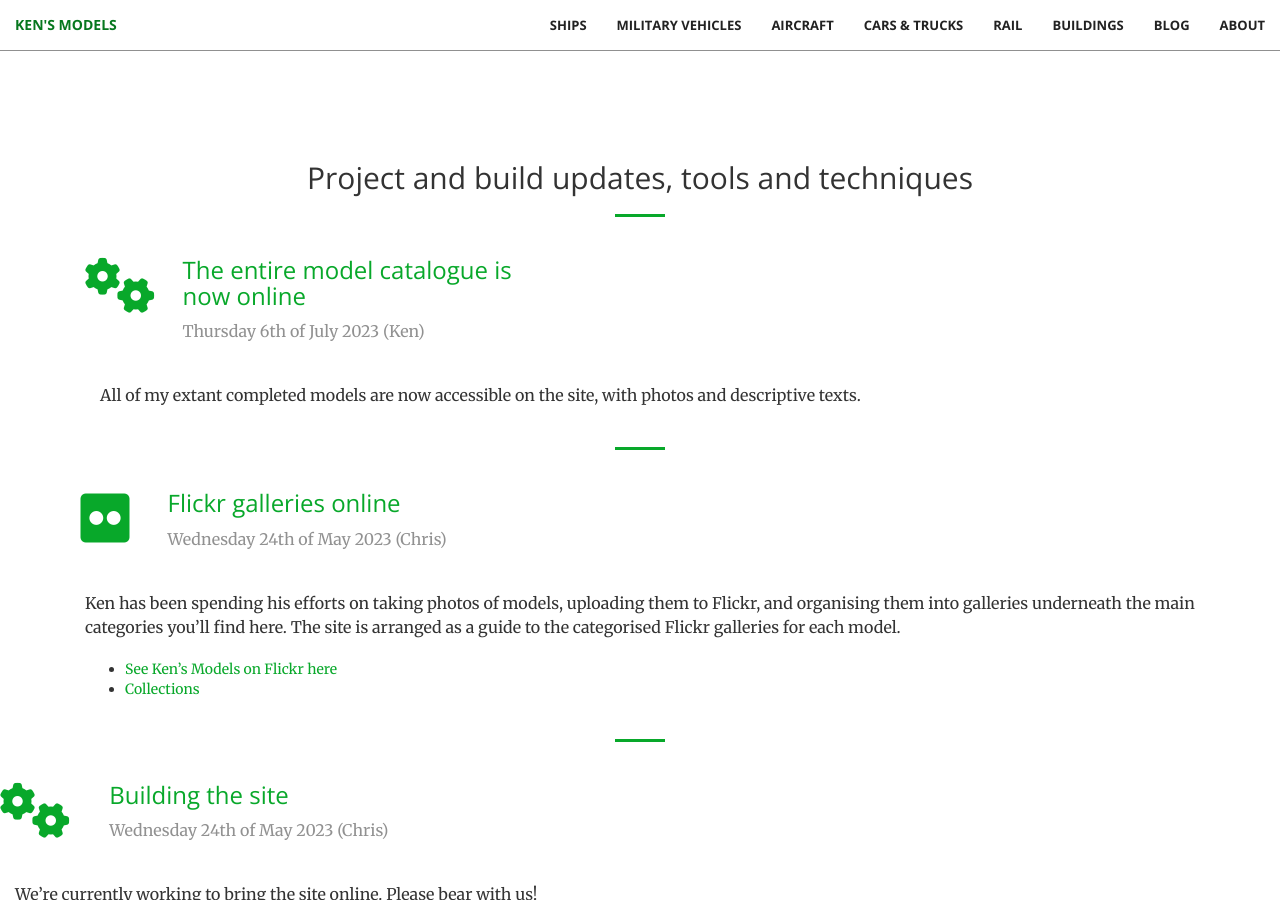
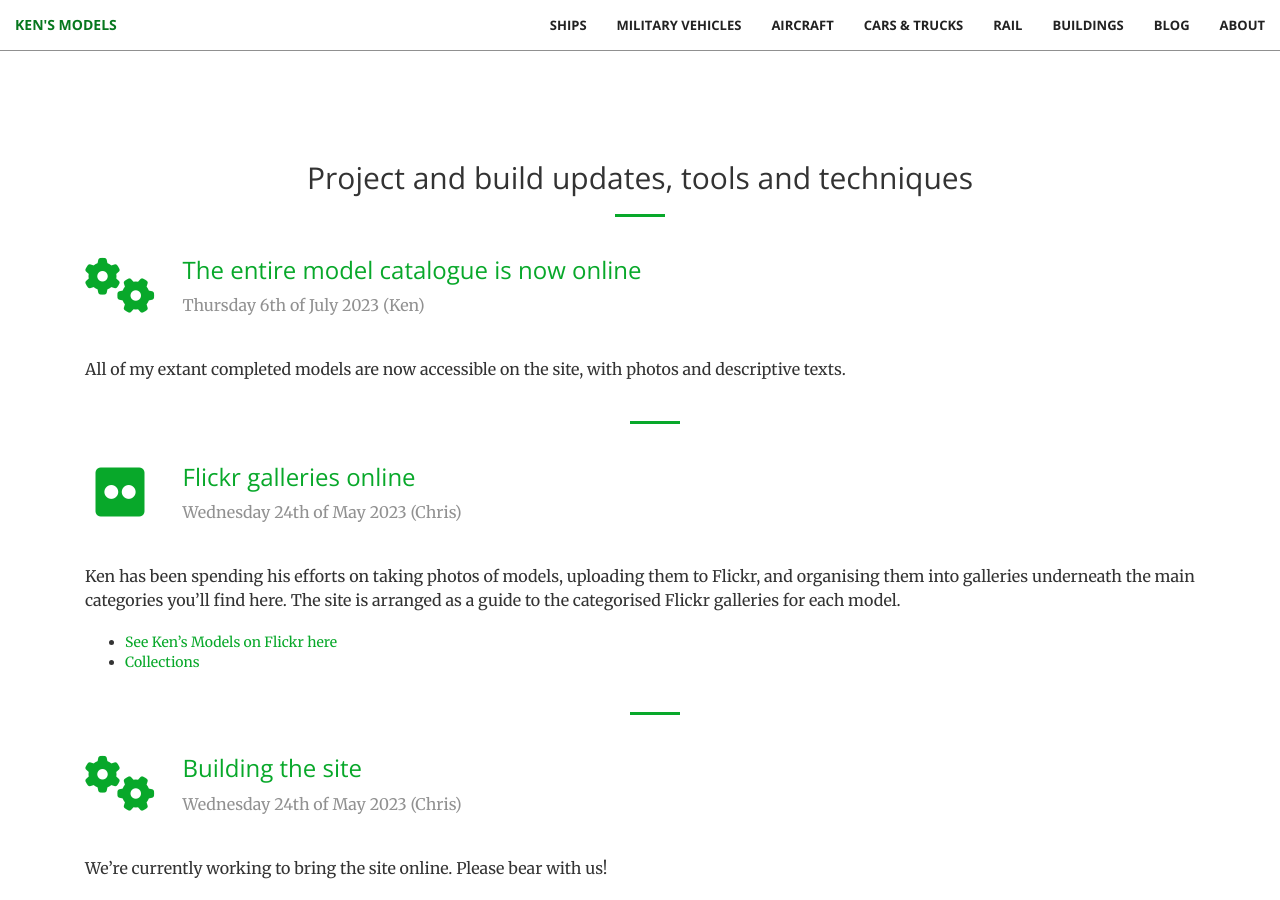
Before and after one commit to chrusty/kens-models.github.io, a Jekyll site: the page built from index.html, in a window 1280 px wide and 900 px high, scrolled down 1560 px. Built offline with Jekyll 4.4.1, drawn with Linux system fonts in a browser that asks for light colours; nearby versions of some CDN libraries; library files that are not in the unit come from our copies.

Commit message:
Fixing blog list layout

```diff
--- a/_includes/blog.html
+++ b/_includes/blog.html
@@ -11,22 +11,22 @@
         </div>
         <div class="container">
 
+            {% for post in site.posts %}
+
             <div class="container">
-
-                {% for post in site.posts %}
 
                 <div class="row">
                     <div class="col-lg-1 text-left">
                         <br>
                         <i class="fa fa-4x {{ post.icon }} text-primary"></i>
                     </div>
-                    <div class="col-lg-4 text-left">
+                    <div class="col-lg-8 text-left">
                         <a href="{{ post.url }}"><h3 class="text-primary">{{ post.title }}</h3></a>
                         <p class="text-muted">{{ post.time }} ({{ post.author }})</p>
                     </div>
                 </div>
 
-                <div class="row"></div>
+                <div class="row">
                     <div class="col-lg-12 col-md-3 text-left">
                         <p class="text-muted">{{ post.excerpt }}</p>
                     </div>
@@ -34,9 +34,10 @@
 
                 <hr class="primary">
 
-                {% endfor %}
+            </div>
 
-            </div>
+            {% endfor %}
+
         </div>
     </section>
 </aside>
```
